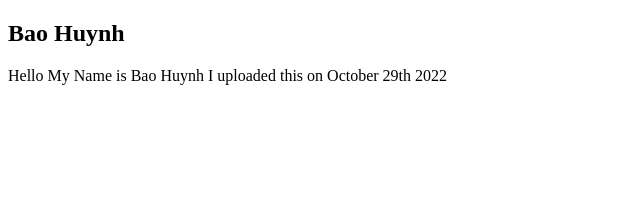
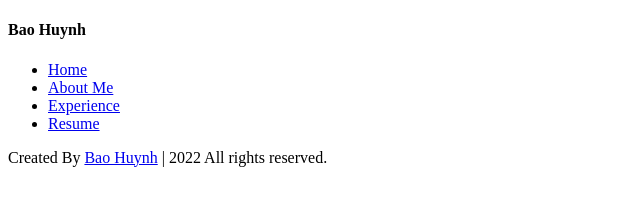
Before and after one commit to VinBHuynh/VinBHuynh.github.io, a plain HTML site: page index.html in a window 1280 px wide. Shown: the whole page, without its empty margins (0-640 px from the left). Drawn offline with Linux system fonts and the light colour scheme.

Commit message:
haeding and footer

```diff
--- a/index.html
+++ b/index.html
@@ -10,10 +10,21 @@
     <div class="topnav">
       <nav>
         <div class="heading">
-          <h1> Bao Huynh</h1>
+          <h4>Bao Huynh</h4>
+        </div>
+        <ul class="nav-links">
+          <li><a href="#home" class="menu-btn"> Home </a></li>
+          <li><a href="about.html" class="menu-btn"> About Me </a></li>
+          <li><a href="exp.html" class="menu-btn">Experience</a></li>
+          <li><a href="Resume_bdh_2022.pdf" class="menu-btn">Resume</a></li>
+        </ul>
+        <div class="menu-btn">
+          <i class="fas fa-bars"></i>
         </div>
       </nav>
     </div>
-	Hello My Name is Bao Huynh I uploaded this on October 29th 2022
+    <footer>
+      <span>Created By <a href="#">Bao Huynh</a> | <span class="far fa-copyright"></span> 2022 All rights reserved.</span>
+    </footer>
   </body>
 </html>
```
Also changed, not shown: about.html (added), exp.html (added), 1 other file.
